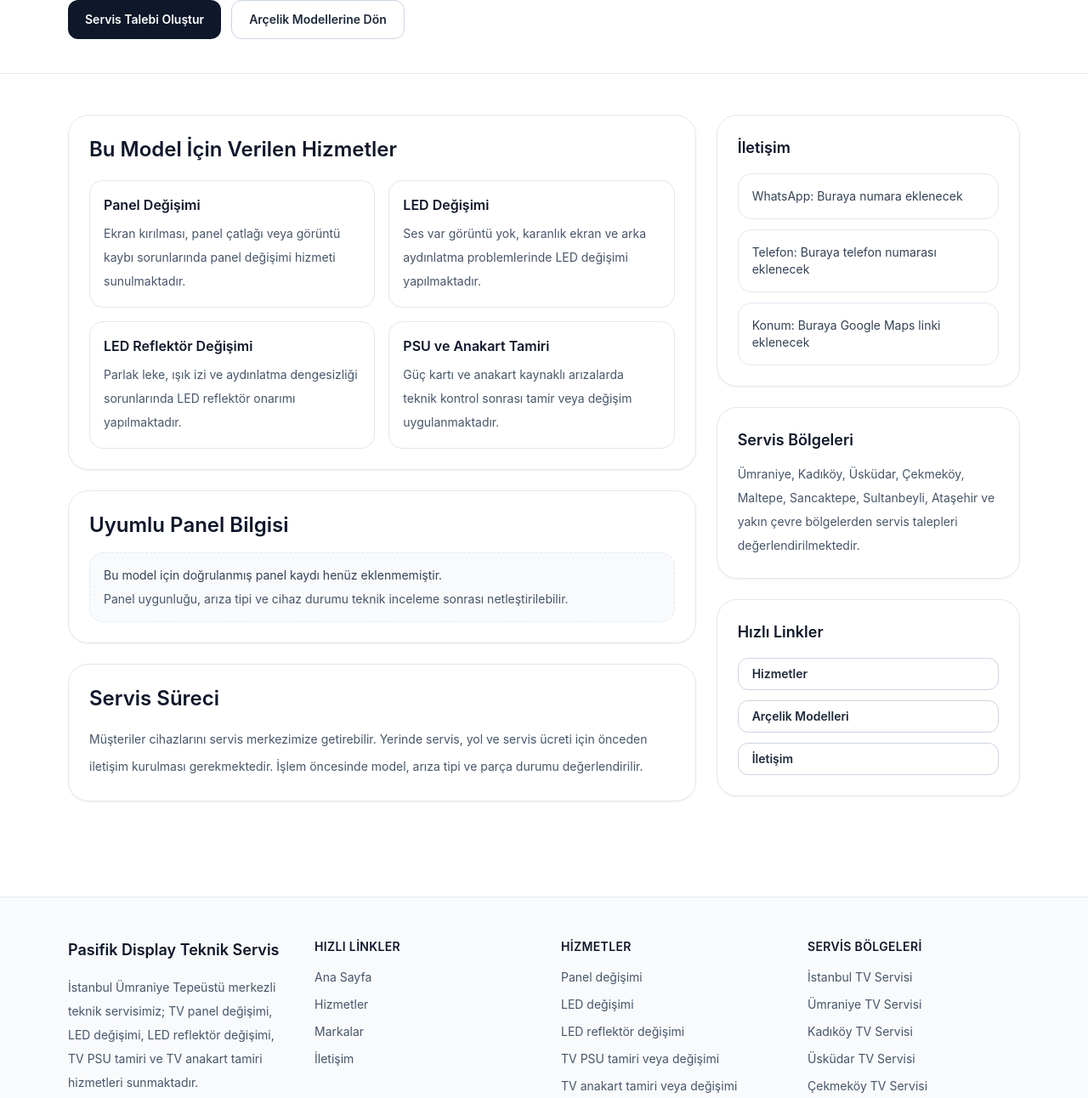
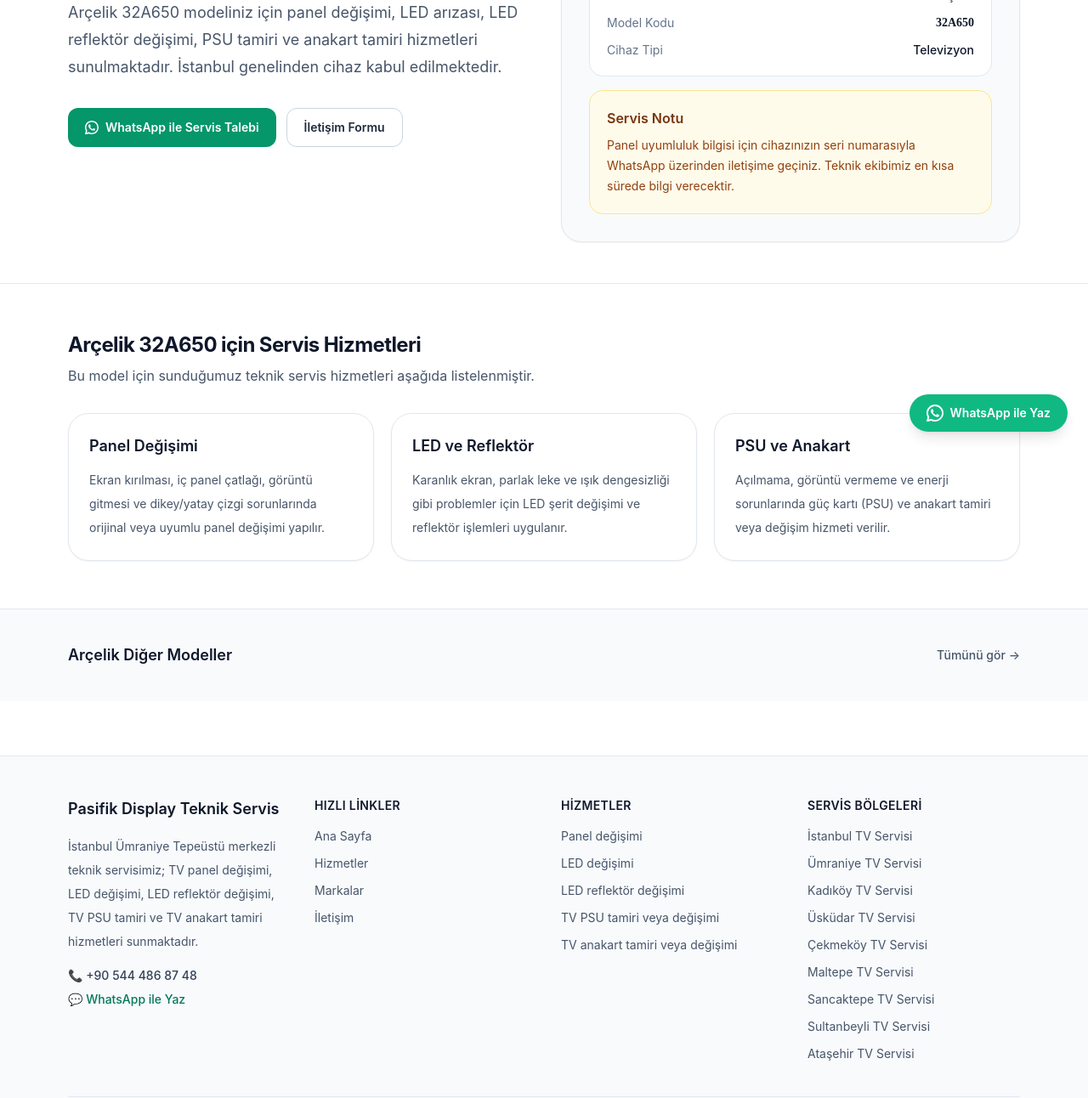
Before and after one commit to ataeyvaz/pasifik-display, an Astro site: page /markalar/arcelik/arcelik-32a650 in a window 1280 px wide. Shown: the part 268-1560 px from the top of the page at 85% size. Built offline with nearby package versions, Linux system fonts and the light colour scheme; Astro itself is replaced by a stand-in of ours.

Commit message:
feat: header fix, whatsapp integration, model detail page

```diff
--- a/src/components/seo/Breadcrumb.astro
+++ b/src/components/seo/Breadcrumb.astro
@@ -15,14 +15,14 @@
         <>
           <li>
             {item.href && !isLast ? (
-              <a class="hover:text-primary-500" href={item.href}>{item.label}</a>
+              <a class="hover:text-slate-700" href={item.href}>{item.label}</a>
             ) : (
               <span class={isLast ? "text-gray-900 font-medium" : ""} aria-current={isLast ? "page" : undefined}>
                 {item.label}
               </span>
             )}
           </li>
-          {!isLast ? <li class="px-1">â€º</li> : null}
+          {!isLast ? <li class="px-1 text-slate-400">&rsaquo;</li> : null}
         </>
       );
     })}
--- a/src/components/site/Footer.astro
+++ b/src/components/site/Footer.astro
@@ -1,5 +1,8 @@
 ---
 const year = new Date().getFullYear();
+const phone = "905444868748";
+const phoneDisplay = "+90 544 486 87 48";
+const whatsappHref = `https://wa.me/${phone}?text=Merhaba%2C%20TV%20servis%20hakk%C4%B1nda%20bilgi%20almak%20istiyorum.`;
 ---
 
 <footer class="mt-16 border-t border-slate-200 bg-slate-50">
@@ -14,6 +17,22 @@
           LED değişimi, LED reflektör değişimi, TV PSU tamiri ve TV anakart tamiri
           hizmetleri sunmaktadır.
         </p>
+        <div class="mt-4 flex flex-col gap-2">
+          <a
+            href={`tel:${phoneDisplay.replace(/\s/g, "")}`}
+            class="inline-flex items-center gap-2 text-sm font-medium text-slate-700 hover:text-slate-900"
+          >
+            📞 {phoneDisplay}
+          </a>
+          <a
+            href={whatsappHref}
+            target="_blank"
+            rel="noopener noreferrer"
+            class="inline-flex items-center gap-2 text-sm font-medium text-emerald-700 hover:text-emerald-900"
+          >
+            💬 WhatsApp ile Yaz
+          </a>
+        </div>
       </div>
 
       <div>
--- a/src/components/site/Header.astro
+++ b/src/components/site/Header.astro
@@ -1,5 +1,6 @@
 ---
-const whatsappHref = "#";
+const phone = "905444868748";
+const whatsappHref = `https://wa.me/${phone}?text=Merhaba%2C%20TV%20servis%20hakk%C4%B1nda%20bilgi%20almak%20istiyorum.`;
 ---
 
 <header class="sticky top-0 z-40 border-b border-slate-200 bg-white/95 backdrop-blur">
@@ -33,11 +34,13 @@
         href="/markalar/"
         class="hidden rounded-xl border border-slate-300 px-4 py-2 text-sm font-semibold text-slate-800 hover:bg-slate-50 sm:inline-flex"
       >
-        Arama
+        Markalar
       </a>
 
       <a
         href={whatsappHref}
+        target="_blank"
+        rel="noopener noreferrer"
         class="rounded-xl bg-emerald-600 px-4 py-2 text-sm font-semibold text-white hover:bg-emerald-700"
       >
         WhatsApp
@@ -45,3 +48,18 @@
     </div>
   </div>
 </header>
+
+<!-- Sabit WhatsApp butonu (sağ alt köşe) -->
+<a
+  href={whatsappHref}
+  target="_blank"
+  rel="noopener noreferrer"
+  class="fixed bottom-6 right-6 z-50 flex items-center gap-2 rounded-full bg-emerald-500 px-5 py-3 text-sm font-semibold text-white shadow-lg hover:bg-emerald-600 transition-colors"
+  aria-label="WhatsApp ile iletişime geç"
+>
+  <svg xmlns="http://www.w3.org/2000/svg" class="h-5 w-5" fill="currentColor" viewBox="0 0 24 24">
+    <path d="M17.472 14.382c-.297-.149-1.758-.867-2.03-.967-.273-.099-.471-.148-.67.15-.197.297-.767.966-.94 1.164-.173.199-.347.223-.644.075-.297-.15-1.255-.463-2.39-1.475-.883-.788-1.48-1.761-1.653-2.059-.173-.297-.018-.458.13-.606.134-.133.298-.347.446-.52.149-.174.198-.298.298-.497.099-.198.05-.371-.025-.52-.075-.149-.669-1.612-.916-2.207-.242-.579-.487-.5-.669-.51-.173-.008-.371-.01-.57-.01-.198 0-.52.074-.792.372-.272.297-1.04 1.016-1.04 2.479 0 1.462 1.065 2.875 1.213 3.074.149.198 2.096 3.2 5.077 4.487.709.306 1.262.489 1.694.625.712.227 1.36.195 1.871.118.571-.085 1.758-.719 2.006-1.413.248-.694.248-1.289.173-1.413-.074-.124-.272-.198-.57-.347z"/>
+    <path d="M12 0C5.373 0 0 5.373 0 12c0 2.124.554 4.118 1.524 5.855L.057 23.428a.75.75 0 0 0 .916.916l5.573-1.467A11.944 11.944 0 0 0 12 24c6.627 0 12-5.373 12-12S18.627 0 12 0zm0 21.75a9.712 9.712 0 0 1-4.953-1.354l-.355-.212-3.678.968.984-3.595-.232-.37A9.712 9.712 0 0 1 2.25 12C2.25 6.615 6.615 2.25 12 2.25S21.75 6.615 21.75 12 17.385 21.75 12 21.75z"/>
+  </svg>
+  WhatsApp ile Yaz
+</a>
--- a/src/layouts/BaseLayout.astro
+++ b/src/layouts/BaseLayout.astro
@@ -1,5 +1,6 @@
 ---
 import Footer from "../components/site/Footer.astro";
+import Header from "../components/site/Header.astro";
 
 const {
   title = "Pasifik Display Teknik Servis",
@@ -33,10 +34,10 @@
   </head>
 
   <body class="min-h-screen bg-white text-slate-900">
+    <Header />
     <main>
       <slot />
     </main>
-
     <Footer />
   </body>
 </html>
--- a/src/pages/markalar/[brand]/[model].astro
+++ b/src/pages/markalar/[brand]/[model].astro
@@ -1,26 +1,20 @@
 ---
 import BaseLayout from "../../../layouts/BaseLayout.astro";
-import {
-  getBrandBySlug,
-  getModel,
-  getModelsForBrand,
-  getPanelsForModel,
-  getAllBrands
-} from "../../../lib/data";
+import Breadcrumb from "../../../components/seo/Breadcrumb.astro";
+import { getBrandBySlug, getModelsForBrand, getAllBrands } from "../../../lib/data";
 
 export async function getStaticPaths() {
+  const brands = getAllBrands();
   const paths: { params: { brand: string; model: string } }[] = [];
-  const brands = getAllBrands();
-  const isDev = import.meta.env.DEV;
-  const DEV_MODELS_PER_BRAND = 8;
 
-  for (const b of brands) {
-    const models = getModelsForBrand(b.slug);
-    const slice = isDev ? models.slice(0, DEV_MODELS_PER_BRAND) : models;
-
-    for (const m of slice) {
+  for (const brand of brands) {
+    const models = getModelsForBrand(brand.slug);
+    for (const model of models) {
       paths.push({
-        params: { brand: b.slug, model: m.slug },
+        params: {
+          brand: brand.slug,
+          model: model.slug,
+        },
       });
     }
   }
@@ -28,224 +22,182 @@
   return paths;
 }
 
-const brandSlug = Astro.params.brand;
-const modelSlug = Astro.params.model;
+const { brand: brandSlug, model: modelSlug } = Astro.params;
 
 if (!brandSlug || !modelSlug) {
   return new Response("Not found", { status: 404 });
 }
 
 const brand = getBrandBySlug(brandSlug);
-const model = getModel(brandSlug, modelSlug);
-
-if (!brand || !model) {
+if (!brand) {
   return new Response("Not found", { status: 404 });
 }
 
-const panels = getPanelsForModel(brandSlug, modelSlug);
+const allModels = getModelsForBrand(brandSlug);
+const model = allModels.find((m) => m.slug === modelSlug);
+
+if (!model) {
+  return new Response("Not found", { status: 404 });
+}
 
 const canonical = `/markalar/${brandSlug}/${modelSlug}/`;
-const title = `${brand.name} ${model.modelCode} TV Panel Değişimi | İstanbul Ümraniye Servisi`;
-const description =
-  `${brand.name} ${model.modelCode} televizyon modeli için panel değişimi, LED değişimi, LED reflektör değişimi, TV PSU tamiri ve TV anakart tamiri hizmetleri. Pasifik Display Teknik Servis İstanbul Ümraniye Tepeüstü merkezlidir.`;
+const title = `${model.modelCode} Panel Değişimi | ${brand.name} TV Servis | Pasifik Display`;
+const description = `${brand.name} ${model.modelCode} televizyon için panel değişimi, LED arızası, PSU ve anakart tamiri hizmetleri. İstanbul Ümraniye Tepeüstü - Pasifik Display Teknik Servis.`;
+
+const breadcrumbItems = [
+  { label: "Ana Sayfa", href: "/" },
+  { label: "Markalar", href: "/markalar/" },
+  { label: brand.name, href: `/markalar/${brandSlug}/` },
+  { label: model.modelCode },
+];
+
+const whatsappText = encodeURIComponent(
+  `Merhaba, ${brand.name} ${model.modelCode} modelim için servis hizmeti almak istiyorum.`
+);
+const whatsappHref = `https://wa.me/905444868748?text=${whatsappText}`;
 ---
 
 <BaseLayout title={title} description={description} canonical={canonical}>
+
+  <!-- Breadcrumb -->
+  <div class="mx-auto max-w-6xl px-4 pt-6">
+    <Breadcrumb items={breadcrumbItems} />
+  </div>
+
+  <!-- Hero -->
   <section class="border-b border-slate-200 bg-white">
-    <div class="mx-auto max-w-6xl px-4 py-10">
-      <nav aria-label="Breadcrumb" class="text-sm text-slate-500">
-        <ol class="flex flex-wrap gap-2">
-          <li class="flex items-center gap-2">
-            <a class="hover:text-slate-800" href="/">Ana Sayfa</a>
-            <span class="opacity-40">/</span>
-          </li>
-          <li class="flex items-center gap-2">
-            <a class="hover:text-slate-800" href="/markalar/">Markalar</a>
-            <span class="opacity-40">/</span>
-          </li>
-          <li class="flex items-center gap-2">
-            <a class="hover:text-slate-800" href={`/markalar/${brand.slug}/`}>{brand.name}</a>
-            <span class="opacity-40">/</span>
-          </li>
-          <li class="flex items-center gap-2">
-            <a class="hover:text-slate-800" href={canonical}>{model.modelCode}</a>
-          </li>
-        </ol>
-      </nav>
+    <div class="mx-auto max-w-6xl px-4 py-12">
+      <div class="grid grid-cols-1 gap-10 lg:grid-cols-2 lg:items-start">
 
-      <div class="mt-6 max-w-4xl">
+        <!-- Sol: Başlık ve bilgi -->
+        <div>
           <p class="mb-3 inline-flex rounded-full bg-slate-100 px-3 py-1 text-sm font-medium text-slate-700">
-          İstanbul Ümraniye Tepeüstü Teknik Servis
+            {brand.name} · Model Bazlı Servis Sayfası
           </p>
 
-        <h1 class="text-4xl font-bold tracking-tight text-slate-900">
-          {brand.name} {model.modelCode} TV Panel Değişimi
+          <h1 class="text-4xl font-bold tracking-tight text-slate-900 sm:text-5xl">
+            {brand.name} {model.modelCode}
           </h1>
 
-        <p class="mt-4 text-lg leading-8 text-slate-600">
-          {brand.name} {model.modelCode} televizyon modelinde ekran kırılması,
-          görüntü gitmesi, panel çatlağı, arka aydınlatma arızası ve kart kaynaklı
-          sorunlarda teknik servis desteği verilmektedir.
+          <p class="mt-5 text-lg leading-8 text-slate-600">
+            {brand.name} {model.modelCode} modeliniz için panel değişimi, LED arızası,
+            LED reflektör değişimi, PSU tamiri ve anakart tamiri hizmetleri
+            sunulmaktadır. İstanbul genelinden cihaz kabul edilmektedir.
           </p>
 
-        <div class="mt-6 flex flex-wrap gap-3">
+          <div class="mt-8 flex flex-wrap gap-3">
             <a
-            href="/iletisim/"
-            class="inline-flex items-center rounded-xl bg-slate-900 px-5 py-3 text-sm font-semibold text-white hover:bg-slate-800"
+              href={whatsappHref}
+              target="_blank"
+              rel="noopener noreferrer"
+              class="inline-flex items-center gap-2 rounded-xl bg-emerald-600 px-5 py-3 text-sm font-semibold text-white hover:bg-emerald-700"
             >
-            Servis Talebi Oluştur
+              <svg xmlns="http://www.w3.org/2000/svg" class="h-4 w-4" fill="currentColor" viewBox="0 0 24 24">
+                <path d="M17.472 14.382c-.297-.149-1.758-.867-2.03-.967-.273-.099-.471-.148-.67.15-.197.297-.767.966-.94 1.164-.173.199-.347.223-.644.075-.297-.15-1.255-.463-2.39-1.475-.883-.788-1.48-1.761-1.653-2.059-.173-.297-.018-.458.13-.606.134-.133.298-.347.446-.52.149-.174.198-.298.298-.497.099-.198.05-.371-.025-.52-.075-.149-.669-1.612-.916-2.207-.242-.579-.487-.5-.669-.51-.173-.008-.371-.01-.57-.01-.198 0-.52.074-.792.372-.272.297-1.04 1.016-1.04 2.479 0 1.462 1.065 2.875 1.213 3.074.149.198 2.096 3.2 5.077 4.487.709.306 1.262.489 1.694.625.712.227 1.36.195 1.871.118.571-.085 1.758-.719 2.006-1.413.248-.694.248-1.289.173-1.413-.074-.124-.272-.198-.57-.347z"/>
+                <path d="M12 0C5.373 0 0 5.373 0 12c0 2.124.554 4.118 1.524 5.855L.057 23.428a.75.75 0 0 0 .916.916l5.573-1.467A11.944 11.944 0 0 0 12 24c6.627 0 12-5.373 12-12S18.627 0 12 0zm0 21.75a9.712 9.712 0 0 1-4.953-1.354l-.355-.212-3.678.968.984-3.595-.232-.37A9.712 9.712 0 0 1 2.25 12C2.25 6.615 6.615 2.25 12 2.25S21.75 6.615 21.75 12 17.385 21.75 12 21.75z"/>
+              </svg>
+              WhatsApp ile Servis Talebi
             </a>
 
             <a
-            href={`/markalar/${brand.slug}/`}
+              href="/iletisim/"
               class="inline-flex items-center rounded-xl border border-slate-300 px-5 py-3 text-sm font-semibold text-slate-800 hover:bg-slate-50"
             >
-            {brand.name} Modellerine Dön
+              İletişim Formu
             </a>
+          </div>
+        </div>
+
+        <!-- Sağ: Servis kartı -->
+        <div class="rounded-3xl border border-slate-200 bg-slate-50 p-6 shadow-sm lg:p-8">
+
+          <!-- Model bilgisi -->
+          <div class="rounded-2xl border border-slate-200 bg-white p-5">
+            <h2 class="text-base font-semibold text-slate-900">Model Bilgisi</h2>
+            <dl class="mt-4 space-y-3 text-sm">
+              <div class="flex items-center justify-between">
+                <dt class="text-slate-500">Marka</dt>
+                <dd class="font-medium text-slate-900">{brand.name}</dd>
+              </div>
+              <div class="flex items-center justify-between">
+                <dt class="text-slate-500">Model Kodu</dt>
+                <dd class="font-mono font-semibold text-slate-900">{model.modelCode}</dd>
+              </div>
+              <div class="flex items-center justify-between">
+                <dt class="text-slate-500">Cihaz Tipi</dt>
+                <dd class="font-medium text-slate-900">Televizyon</dd>
+              </div>
+            </dl>
+          </div>
+
+          <!-- Servis notu -->
+          <div class="mt-4 rounded-2xl border border-amber-200 bg-amber-50 p-5">
+            <h2 class="text-base font-semibold text-amber-900">Servis Notu</h2>
+            <p class="mt-2 text-sm leading-6 text-amber-800">
+              Panel uyumluluk bilgisi için cihazınızın seri numarasıyla
+              WhatsApp üzerinden iletişime geçiniz. Teknik ekibimiz en kısa
+              sürede bilgi verecektir.
+            </p>
+          </div>
+
         </div>
       </div>
     </div>
   </section>
 
-  <section class="mx-auto max-w-6xl px-4 py-12">
-    <div class="grid grid-cols-1 gap-6 lg:grid-cols-3">
-      <div class="space-y-6 lg:col-span-2">
-        <section class="rounded-3xl border border-slate-200 bg-white p-6 shadow-sm">
-          <h2 class="text-2xl font-semibold text-slate-900">Bu Model İçin Verilen Hizmetler</h2>
-
-          <div class="mt-5 grid grid-cols-1 gap-4 md:grid-cols-2">
-            <div class="rounded-2xl border border-slate-200 p-4">
-              <h3 class="font-semibold text-slate-900">Panel Değişimi</h3>
-              <p class="mt-2 text-sm leading-7 text-slate-600">
-                Ekran kırılması, panel çatlağı veya görüntü kaybı sorunlarında
-                panel değişimi hizmeti sunulmaktadır.
+  <!-- Hizmetler -->
+  <section class="mx-auto max-w-6xl px-4 py-14">
+    <div class="mb-8">
+      <h2 class="text-2xl font-bold tracking-tight text-slate-900">
+        {brand.name} {model.modelCode} için Servis Hizmetleri
+      </h2>
+      <p class="mt-2 text-base text-slate-600">
+        Bu model için sunduğumuz teknik servis hizmetleri aşağıda listelenmiştir.
       </p>
     </div>
 
-            <div class="rounded-2xl border border-slate-200 p-4">
-              <h3 class="font-semibold text-slate-900">LED Değişimi</h3>
-              <p class="mt-2 text-sm leading-7 text-slate-600">
-                Ses var görüntü yok, karanlık ekran ve arka aydınlatma problemlerinde
-                LED değişimi yapılmaktadır.
+    <div class="grid grid-cols-1 gap-5 sm:grid-cols-2 xl:grid-cols-3">
+      <div class="rounded-3xl border border-slate-200 bg-white p-6 shadow-sm">
+        <h3 class="text-lg font-semibold text-slate-900">Panel Değişimi</h3>
+        <p class="mt-3 text-sm leading-7 text-slate-600">
+          Ekran kırılması, iç panel çatlağı, görüntü gitmesi ve dikey/yatay
+          çizgi sorunlarında orijinal veya uyumlu panel değişimi yapılır.
         </p>
       </div>
 
-            <div class="rounded-2xl border border-slate-200 p-4">
-              <h3 class="font-semibold text-slate-900">LED Reflektör Değişimi</h3>
-              <p class="mt-2 text-sm leading-7 text-slate-600">
-                Parlak leke, ışık izi ve aydınlatma dengesizliği sorunlarında
-                LED reflektör onarımı yapılmaktadır.
+      <div class="rounded-3xl border border-slate-200 bg-white p-6 shadow-sm">
+        <h3 class="text-lg font-semibold text-slate-900">LED ve Reflektör</h3>
+        <p class="mt-3 text-sm leading-7 text-slate-600">
+          Karanlık ekran, parlak leke ve ışık dengesizliği gibi problemler için
+          LED şerit değişimi ve reflektör işlemleri uygulanır.
         </p>
       </div>
 
-            <div class="rounded-2xl border border-slate-200 p-4">
-              <h3 class="font-semibold text-slate-900">PSU ve Anakart Tamiri</h3>
-              <p class="mt-2 text-sm leading-7 text-slate-600">
-                Güç kartı ve anakart kaynaklı arızalarda teknik kontrol sonrası
-                tamir veya değişim uygulanmaktadır.
+      <div class="rounded-3xl border border-slate-200 bg-white p-6 shadow-sm">
+        <h3 class="text-lg font-semibold text-slate-900">PSU ve Anakart</h3>
+        <p class="mt-3 text-sm leading-7 text-slate-600">
+          Açılmama, görüntü vermeme ve enerji sorunlarında güç kartı (PSU) ve
+          anakart tamiri veya değişim hizmeti verilir.
         </p>
       </div>
     </div>
   </section>
 
-        <section class="rounded-3xl border border-slate-200 bg-white p-6 shadow-sm">
-          <h2 class="text-2xl font-semibold text-slate-900">Uyumlu Panel Bilgisi</h2>
-
-          {panels.length === 0 ? (
-            <div class="mt-4 rounded-2xl border border-dashed border-slate-200 bg-slate-50 p-4">
-              <p class="text-sm text-slate-700">
-                Bu model için doğrulanmış panel kaydı henüz eklenmemiştir.
-              </p>
-              <p class="mt-2 text-sm text-slate-600">
-                Panel uygunluğu, arıza tipi ve cihaz durumu teknik inceleme sonrası netleştirilebilir.
-              </p>
-            </div>
-          ) : (
-            <div class="mt-5 overflow-hidden rounded-2xl border border-slate-200">
-              <table class="w-full text-sm">
-                <thead class="bg-slate-50 text-left text-slate-600">
-                  <tr>
-                    <th class="px-4 py-3 font-medium">Panel Kodu</th>
-                    <th class="px-4 py-3 font-medium">Güven</th>
-                    <th class="px-4 py-3 font-medium">Not</th>
-                  </tr>
-                </thead>
-                <tbody>
-                  {panels.map((p) => (
-                    <tr class="border-t border-slate-200">
-                      <td class="px-4 py-3 font-mono text-slate-900">{p.panelCode}</td>
-                      <td class="px-4 py-3">
-                        <span class="inline-flex rounded-full bg-slate-100 px-2 py-1 text-xs text-slate-700">
-                          {p.confidence ?? "medium"}
-                        </span>
-                      </td>
-                      <td class="px-4 py-3 text-slate-700">{p.note ?? "-"}</td>
-                    </tr>
-                  ))}
-                </tbody>
-              </table>
-            </div>
-          )}
-        </section>
-
-        <section class="rounded-3xl border border-slate-200 bg-white p-6 shadow-sm">
-          <h2 class="text-2xl font-semibold text-slate-900">Servis Süreci</h2>
-          <p class="mt-4 text-sm leading-8 text-slate-600">
-            Müşteriler cihazlarını servis merkezimize getirebilir. Yerinde servis,
-            yol ve servis ücreti için önceden iletişim kurulması gerekmektedir.
-            İşlem öncesinde model, arıza tipi ve parça durumu değerlendirilir.
-          </p>
-        </section>
-      </div>
-
-      <aside class="space-y-6">
-        <section class="rounded-3xl border border-slate-200 bg-white p-6 shadow-sm">
-          <h3 class="text-lg font-semibold text-slate-900">İletişim</h3>
-          <div class="mt-4 space-y-3">
-            <div class="rounded-2xl border border-slate-200 p-4 text-sm text-slate-700">
-              WhatsApp: Buraya numara eklenecek
-            </div>
-            <div class="rounded-2xl border border-slate-200 p-4 text-sm text-slate-700">
-              Telefon: Buraya telefon numarası eklenecek
-            </div>
-            <div class="rounded-2xl border border-slate-200 p-4 text-sm text-slate-700">
-              Konum: Buraya Google Maps linki eklenecek
+  <!-- Diğer modeller -->
+  <section class="border-t border-slate-200 bg-slate-50">
+    <div class="mx-auto max-w-6xl px-4 py-10">
+      <div class="flex items-center justify-between">
+        <h2 class="text-lg font-semibold text-slate-900">
+          {brand.name} Diğer Modeller
+        </h2>
+        <a
+          href={`/markalar/${brandSlug}/`}
+          class="text-sm font-medium text-slate-600 hover:text-slate-900"
+        >
+          Tümünü gör →
+        </a>
       </div>
     </div>
   </section>
 
-        <section class="rounded-3xl border border-slate-200 bg-white p-6 shadow-sm">
-          <h3 class="text-lg font-semibold text-slate-900">Servis Bölgeleri</h3>
-          <p class="mt-3 text-sm leading-7 text-slate-600">
-            Ümraniye, Kadıköy, Üsküdar, Çekmeköy, Maltepe, Sancaktepe,
-            Sultanbeyli, Ataşehir ve yakın çevre bölgelerden servis talepleri değerlendirilmektedir.
-          </p>
-        </section>
-
-        <section class="rounded-3xl border border-slate-200 bg-white p-6 shadow-sm">
-          <h3 class="text-lg font-semibold text-slate-900">Hızlı Linkler</h3>
-          <div class="mt-4 flex flex-col gap-3">
-            <a
-              href="/hizmetler/"
-              class="rounded-xl border border-slate-300 px-4 py-2 text-sm font-semibold text-slate-800 hover:bg-slate-50"
-            >
-              Hizmetler
-            </a>
-            <a
-              href={`/markalar/${brand.slug}/`}
-              class="rounded-xl border border-slate-300 px-4 py-2 text-sm font-semibold text-slate-800 hover:bg-slate-50"
-            >
-              {brand.name} Modelleri
-            </a>
-            <a
-              href="/iletisim/"
-              class="rounded-xl border border-slate-300 px-4 py-2 text-sm font-semibold text-slate-800 hover:bg-slate-50"
-            >
-              İletişim
-            </a>
-          </div>
-        </section>
-      </aside>
-    </div>
-  </section>
 </BaseLayout>
```
Lines whose indentation alone changed are shown as unchanged.
